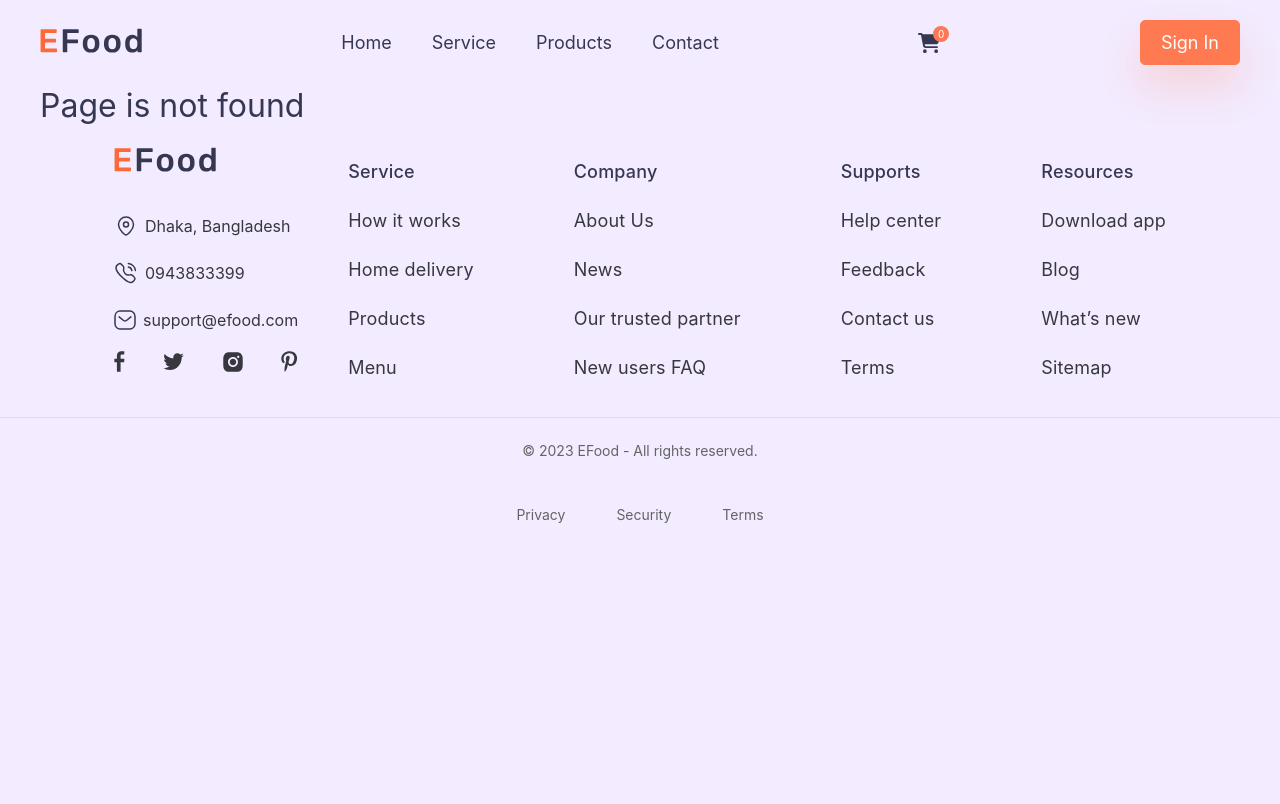
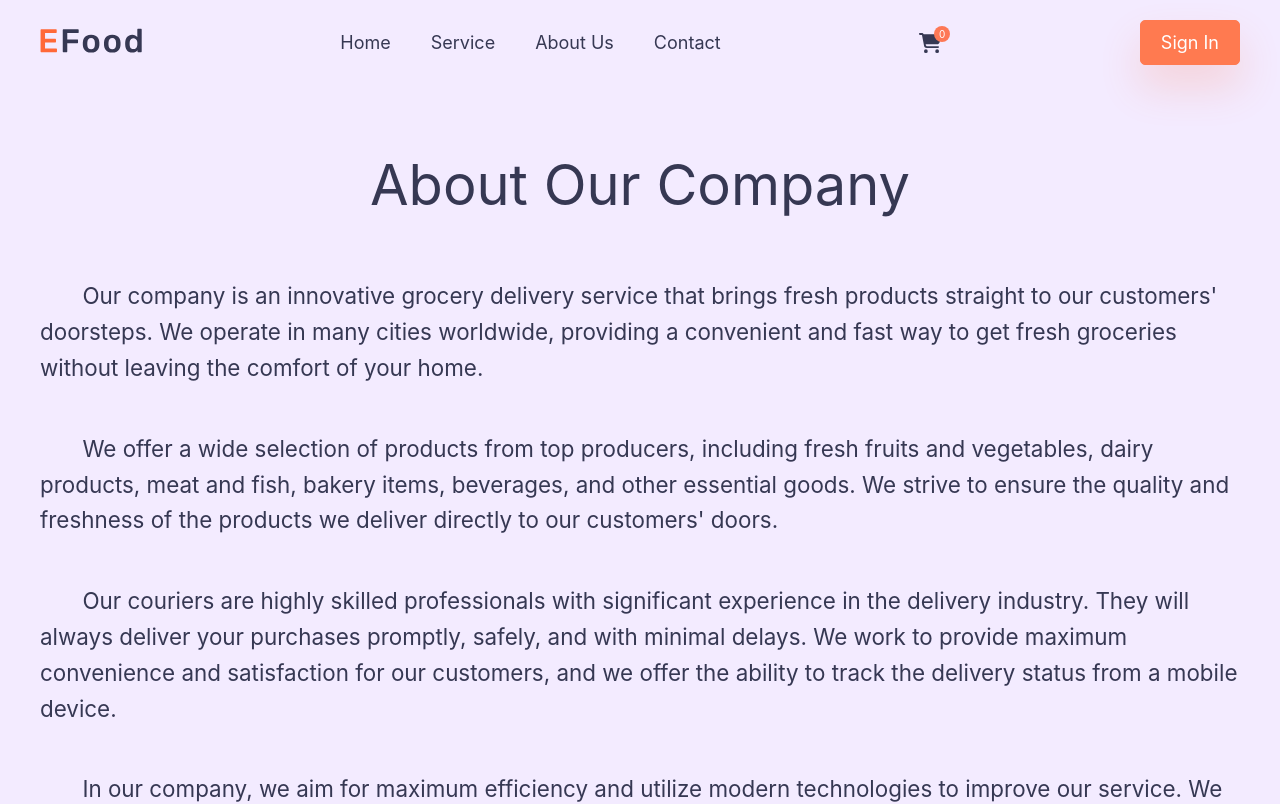
Before and after one commit to Avvaken7/eFood, a React (Create React App) app: page /about in a window 1280 px wide. Shown: the top 804 px of the page. Built offline with nearby package versions, Linux system fonts and the light colour scheme; no server answers.

Commit message:
add about and 404 pages

```diff
--- a/src/App.jsx
+++ b/src/App.jsx
@@ -5,7 +5,7 @@ import { Header, Footer } from './layouts';
 import {
   HomePage,
   ServicePage,
-  ProductsPage,
+  About,
   Contact,
   DownloadApplication,
   LoginPage,
@@ -26,7 +26,7 @@ const App = () => {
           <Routes>
             <Route path='/' element={<HomePage />}></Route>
             <Route path='/service' element={<ServicePage />}></Route>
-            <Route path='/products' element={<ProductsPage />}></Route>
+            <Route path='/about' element={<About />}></Route>
             <Route path='/contact' element={<Contact />}></Route>
             <Route path='/login' element={<LoginPage />}></Route>
             <Route path='/cart' element={<Cart />}></Route>
--- a/src/layouts/header/Header.jsx
+++ b/src/layouts/header/Header.jsx
@@ -99,7 +99,7 @@ const Header = () => {
                                     <NavLink to="/service" onClick={() => setActive(false)}>Service</NavLink>
                                 </li>
                                 <li>
-                                    <NavLink to="/products" onClick={() => setActive(false)}>Products</NavLink>
+                                    <NavLink to="/about" onClick={() => setActive(false)}>About Us</NavLink>
                                 </li>
                                 <li>
                                     <NavLink to="/contact" onClick={() => setActive(false)}>Contact</NavLink>
--- a/src/pages/404/NoMatch.jsx
+++ b/src/pages/404/NoMatch.jsx
@@ -1,11 +1,15 @@
 import React from 'react';
 
-import './NoMatch.module.css';
+import styles from './NoMatch.module.css';
+
 const NoMatch = () => {
     return (
         <>
             <div className="container">
-                <h1>Page is not found</h1>
+                <div className={styles.notFoundPage}>
+                    <h1 className={styles.title}>404</h1>
+                    <h2 className={styles.description}>Page is no found</h2>
+                </div>
             </div>
 
         </>
--- a/src/pages/404/NoMatch.module.css
+++ b/src/pages/404/NoMatch.module.css
@@ -0,0 +1,17 @@
+.notFoundPage {
+    display: flex;
+    flex-direction: column;
+    justify-content: center;
+    align-items: center;
+    text-align: center;
+    height: 75vh;
+    background: url('../../assets/blobanimation.svg') no-repeat center;
+}
+
+.title {
+    font-size: 6rem;
+}
+
+.description {
+    font-size: 3rem;
+}
--- /dev/null
+++ b/src/pages/about/About.jsx
@@ -0,0 +1,22 @@
+import React from 'react';
+
+import styles from './about.module.css';
+
+const About = () => {
+
+    return (
+        <>
+            <div className="container">
+                <div className={styles.about}>
+                    <h1 className={styles.title}>About our company</h1>
+                    <p>Our company is an innovative grocery delivery service that brings fresh products straight to our customers' doorsteps. We operate in many cities worldwide, providing a convenient and fast way to get fresh groceries without leaving the comfort of your home.</p>
+                    <p>We offer a wide selection of products from top producers, including fresh fruits and vegetables, dairy products, meat and fish, bakery items, beverages, and other essential goods. We strive to ensure the quality and freshness of the products we deliver directly to our customers' doors.</p>
+                    <p>Our couriers are highly skilled professionals with significant experience in the delivery industry. They will always deliver your purchases promptly, safely, and with minimal delays. We work to provide maximum convenience and satisfaction for our customers, and we offer the ability to track the delivery status from a mobile device.</p>
+                    <p>In our company, we aim for maximum efficiency and utilize modern technologies to improve our service. We believe that our efforts help our customers save time and money, making their shopping more convenient and enjoyable.</p>
+                </div>
+            </div>
+        </>
+    );
+};
+
+export default About;
--- /dev/null
+++ b/src/pages/about/about.module.css
@@ -0,0 +1,19 @@
+.title {
+    font-size: 3.5rem;
+    text-align: center;
+    text-transform: capitalize;
+}
+.about {
+    display: flex;
+    align-items: center;
+    flex-direction: column;
+    background: url("../../assets/blobanimation.svg") no-repeat center;
+    height: 100vh;
+    margin-top: 3rem;
+}
+
+.about p {
+    text-indent: 3ch;
+    font-size: 1.4rem;
+    line-height: 1.6;
+}
--- a/src/pages/index.jsx
+++ b/src/pages/index.jsx
@@ -1,6 +1,6 @@
 export {default as NoMatch} from './404/NoMatch';
 export {default as Cart} from './cart/Cart';
-export {default as ProductsPage} from './products/ProductsPage';
+export {default as About} from './about/About';
 export {default as Contact} from './contact/Contact';
 export {default as DownloadApplication} from './downloadApp/DownloadApplication';
 export {default as HomePage} from './home/HomePage';
--- a/src/pages/products/ProductsPage.jsx
+++ /dev/null
@@ -1,16 +0,0 @@
-import React from 'react';
-
-import styles from './productsPage.module.css';
-
-const ProductsPage = () => {
-
-    return (
-        <>
-            <div className="container">
-                <h1>ProductsPage</h1>
-            </div>
-        </>
-    );
-};
-
-export default ProductsPage;
--- a/src/pages/products/productsPage.module.css
+++ /dev/null
@@ -1,14 +0,0 @@
-.productsWrapper {
-    display: flex;
-    flex-direction: row;
-    gap: 1.75rem;
-    flex-wrap: wrap;
-}
-
-.productCart {
-    display: flex;
-    flex-direction: column;
-    align-items: center;
-    border: 1px solid #ccc;
-
-}
```
Also changed, not shown: src/assets/404.png (added), src/assets/blobanimation.svg (added).
